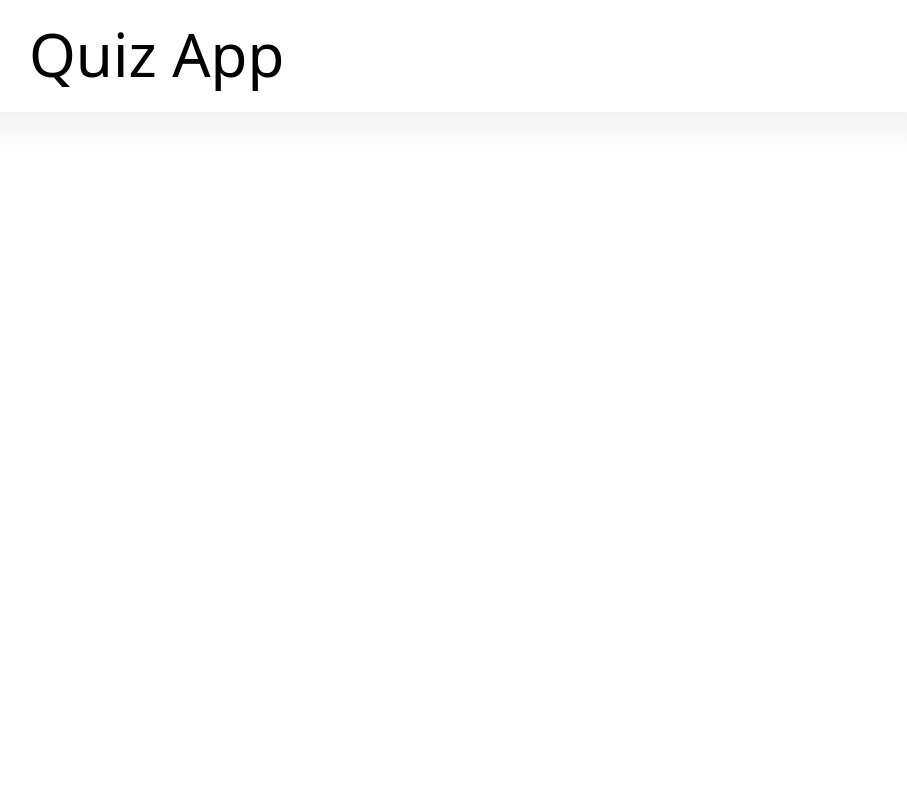
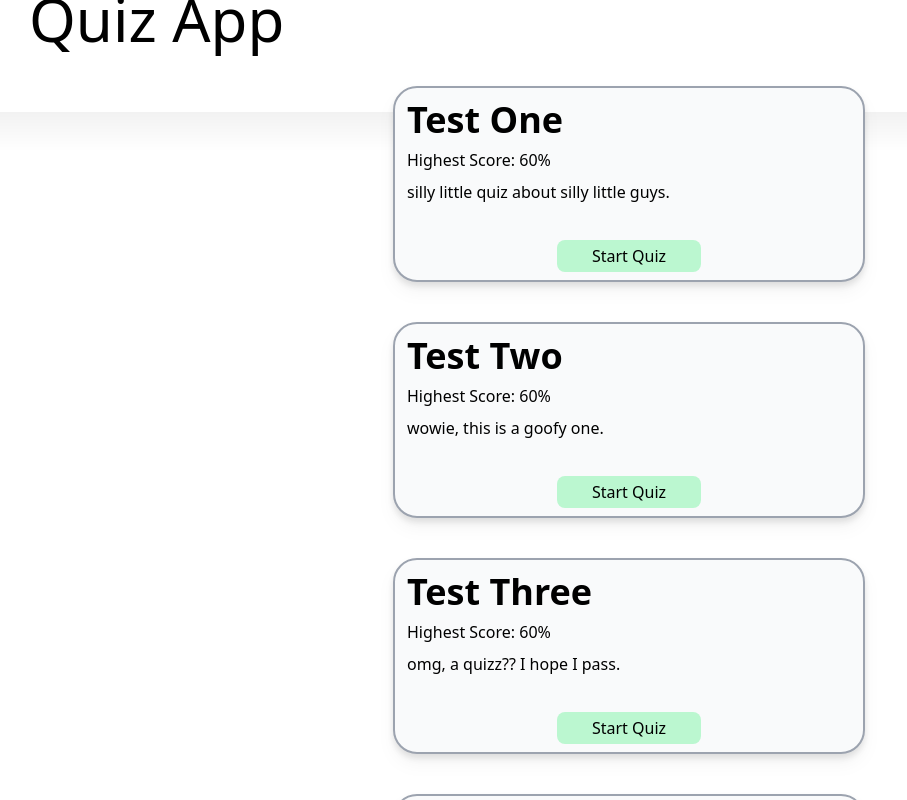
Before and after one commit to Clair3M/ENGAmbitionQuizApp, a React (Vite) app: page / in a window 1280 px wide. Shown: the whole page, without its empty margins (11-918 px from the left). Built offline with nearby package versions, Linux system fonts and the light colour scheme.

Commit message:
I am so good at commiting single feature updates

```diff
--- a/src/components/Header.tsx
+++ b/src/components/Header.tsx
@@ -1,16 +1,12 @@
 import '../output.css'
 
-function Header() {
-
+export const Header = () => {
     return (
-        <div className="sticky top-0">
-            <div className="sticky top-0 bg-color-white w-full h-28">
-                <h1 id='title' className="text-6xl align-bottom absolute inset-x-10 bottom-1/4 font-medium w-64">Quiz App</h1>
+        <>
+            <div className="sticky bg-color-white w-full h-42">
+                <header className="text-6xl align-bottom absolute inset-x-10 bottom-1/4 font-medium w-64">Quiz App</header>
             </div>
             <div className='bg-gradient-to-b from-black/5 to-transparent absolute left-0 inset-y-28 w-full h-10'/>
-        </div>
-
+        </>
     );
 }
-
-export default Header;
--- a/src/components/Quiz.tsx
+++ b/src/components/Quiz.tsx
@@ -1,14 +1,9 @@
 import '../output.css'
 
-function Quiz() {
-
+export const Quiz = () => {
     return (
-        <div>
-            <div>
-
-            </div>
+        <div className='content-box content-center'>
+            hii
         </div>
     );
 }
-
-export default Quiz;
--- /dev/null
+++ b/src/components/QuizContainer.tsx
@@ -0,0 +1,23 @@
+import '../output.css'
+import { QuizPreview } from './QuizPreview'
+
+const quizInfo = [
+    {title: 'Test One', desc: 'silly little quiz about silly little guys.'},
+    {title: 'Test Two', desc: 'wowie, this is a goofy one.'},
+    {title: 'Test Three', desc: 'omg, a quizz?? I hope I pass.'},
+    {title: 'Test Four', desc: 'silly little quiz about silly little guys.'},
+    {title: 'Test One', desc: 'silly little quiz about silly little guys.'},
+    {title: 'Test Two', desc: 'wowie, this is a goofy one.'},
+    {title: 'Test Three', desc: 'omg, a quizz?? I hope I pass.'},
+    {title: 'Test Four', desc: 'silly little quiz about silly little guys.'}
+];
+
+export const QuizContainer =() => {
+    return (
+        <div className="bg-white w-full flex flex-col justify-items-start items-center overflow-auto">
+            {quizInfo.map((quiz) => (
+                <QuizPreview title={quiz.title} desc={quiz.desc} />
+            ))}
+        </div>
+    );
+}
--- a/src/components/QuizPreview.tsx
+++ b/src/components/QuizPreview.tsx
@@ -1,14 +1,13 @@
 import '../output.css'
 
-function QuizPreview() {
-
+export const QuizPreview = (props: {title: String, desc: String}) => {
     return (
         <div className='w-preview max-w-19/20 h-auto p-5'>
-            <div className="bg-gray-50 border-2 border-solid border-gray-400 rounded-3xl w-full h-full p-2 drop-shadow-lg flex flex-col">
-                <h2 className='text-4xl font-semibold p-1'>Quiz Name</h2>
+            <div className="content-box w-full h-full">
+                <h2 className='text-4xl font-semibold p-1'>{props.title}</h2>
                 <p className='p-1'>Highest Score: 60%</p>
                 <div className='p-1'>
-                    <p className='h-14'>Silly little quiz about silly little guys. I need to make this description longer so I can see.</p>
+                    <p className='h-14'>{props.desc}</p>
                 </div>
                 <div className='flex justify-center'>
                     <button>Start Quiz</button>
@@ -17,5 +16,3 @@ function QuizPreview() {
         </div>
     );
 }
-
-export default QuizPreview;
--- a/src/input.css
+++ b/src/input.css
@@ -26,3 +26,11 @@
 h1[id="title"]:hover {
     @apply drop-shadow-md
 }
+
+.h-42 {
+    height: 10.55rem;
+}
+
+.content-box {
+    @apply bg-gray-50 border-2 border-solid border-gray-400 rounded-3xl p-2 drop-shadow-lg flex flex-col
+}
--- a/src/main.tsx
+++ b/src/main.tsx
@@ -1,14 +1,15 @@
 import React from 'react'
 import ReactDOM from 'react-dom/client'
-//import App from './App.tsx'
-import Header from './components/Header.tsx'
+import { Header } from './components/Header.tsx'
+import { QuizContainer } from './components/QuizContainer.tsx'
 import './output.css'
-import Quiz from './components/Quiz.tsx'
-//import QuizPreviewContainer from './components/QuizPreviewContainer.tsx'
 
 ReactDOM.createRoot(document.getElementById('root')!).render(
   <React.StrictMode>
-    <Header />
-    <Quiz />
+    <div className='flex flex-col h-screen overflow-hidden'>
+      <Header />
+      <QuizContainer />
+    </div>
+
   </React.StrictMode>,
 )
--- a/src/output.css
+++ b/src/output.css
@@ -562,10 +562,6 @@ button:hover {
   position: absolute;
 }
 
-.relative {
-  position: relative;
-}
-
 .sticky {
   position: sticky;
 }
@@ -588,28 +584,8 @@ button:hover {
   left: 0px;
 }
 
-.top-0 {
-  top: 0px;
-}
-
-.top-28 {
-  top: 7rem;
-}
-
-.z-0 {
-  z-index: 0;
-}
-
-.z-50 {
-  z-index: 50;
-}
-
 .flex {
   display: flex;
-}
-
-.hidden {
-  display: none;
 }
 
 .h-10 {
@@ -618,10 +594,6 @@ button:hover {
 
 .h-14 {
   height: 3.5rem;
-}
-
-.h-28 {
-  height: 7rem;
 }
 
 .h-auto {
@@ -636,18 +608,6 @@ button:hover {
   height: 100vh;
 }
 
-.h-dvh {
-  height: 100dvh;
-}
-
-.max-h-28 {
-  max-height: 7rem;
-}
-
-.max-h-full {
-  max-height: 100%;
-}
-
 .w-64 {
   width: 16rem;
 }
@@ -656,12 +616,12 @@ button:hover {
   width: 100%;
 }
 
-.w-screen {
-  width: 100vw;
+.flex-col {
+  flex-direction: column;
 }
 
-.flex-col {
-  flex-direction: column;
+.content-center {
+  align-content: center;
 }
 
 .items-center {
@@ -682,37 +642,6 @@ button:hover {
 
 .overflow-hidden {
   overflow: hidden;
-}
-
-.overflow-scroll {
-  overflow: scroll;
-}
-
-.rounded-3xl {
-  border-radius: 1.5rem;
-}
-
-.border-2 {
-  border-width: 2px;
-}
-
-.border-solid {
-  border-style: solid;
-}
-
-.border-gray-400 {
-  --tw-border-opacity: 1;
-  border-color: rgb(156 163 175 / var(--tw-border-opacity));
-}
-
-.border-red-400 {
-  --tw-border-opacity: 1;
-  border-color: rgb(248 113 113 / var(--tw-border-opacity));
-}
-
-.bg-gray-50 {
-  --tw-bg-opacity: 1;
-  background-color: rgb(249 250 251 / var(--tw-bg-opacity));
 }
 
 .bg-white {
@@ -736,10 +665,6 @@ button:hover {
 
 .p-1 {
   padding: 0.25rem;
-}
-
-.p-2 {
-  padding: 0.5rem;
 }
 
 .p-5 {
@@ -768,11 +693,6 @@ button:hover {
   font-weight: 600;
 }
 
-.drop-shadow-lg {
-  --tw-drop-shadow: drop-shadow(0 10px 8px rgb(0 0 0 / 0.04)) drop-shadow(0 4px 3px rgb(0 0 0 / 0.1));
-  filter: var(--tw-blur) var(--tw-brightness) var(--tw-contrast) var(--tw-grayscale) var(--tw-hue-rotate) var(--tw-invert) var(--tw-saturate) var(--tw-sepia) var(--tw-drop-shadow);
-}
-
 .max-w-19\/20 {
   max-width: 95%;
 }
@@ -789,3 +709,22 @@ h1[id="title"]:hover {
   --tw-drop-shadow: drop-shadow(0 4px 3px rgb(0 0 0 / 0.07)) drop-shadow(0 2px 2px rgb(0 0 0 / 0.06));
   filter: var(--tw-blur) var(--tw-brightness) var(--tw-contrast) var(--tw-grayscale) var(--tw-hue-rotate) var(--tw-invert) var(--tw-saturate) var(--tw-sepia) var(--tw-drop-shadow);
 }
+
+.h-42 {
+  height: 10.55rem;
+}
+
+.content-box {
+  display: flex;
+  flex-direction: column;
+  border-radius: 1.5rem;
+  border-width: 2px;
+  border-style: solid;
+  --tw-border-opacity: 1;
+  border-color: rgb(156 163 175 / var(--tw-border-opacity));
+  --tw-bg-opacity: 1;
+  background-color: rgb(249 250 251 / var(--tw-bg-opacity));
+  padding: 0.5rem;
+  --tw-drop-shadow: drop-shadow(0 10px 8px rgb(0 0 0 / 0.04)) drop-shadow(0 4px 3px rgb(0 0 0 / 0.1));
+  filter: var(--tw-blur) var(--tw-brightness) var(--tw-contrast) var(--tw-grayscale) var(--tw-hue-rotate) var(--tw-invert) var(--tw-saturate) var(--tw-sepia) var(--tw-drop-shadow);
+}
--- /dev/null
+++ b/src/pages/HomePage.tsx
@@ -0,0 +1,5 @@
+export const HomePage = () => {
+    return (
+        <h1>HomePage</h1>
+    );
+}
--- /dev/null
+++ b/src/pages/QuizPage.tsx
@@ -0,0 +1,5 @@
+export const QuizPage = () => {
+    return (
+        <h1>QuizPage</h1>
+    );
+}
```
Also changed, not shown: src/QuizStructure.tsx (added, +32 -0 lines), src/components/QuizPreviewContainer.tsx (deleted, +0 -15 lines).
